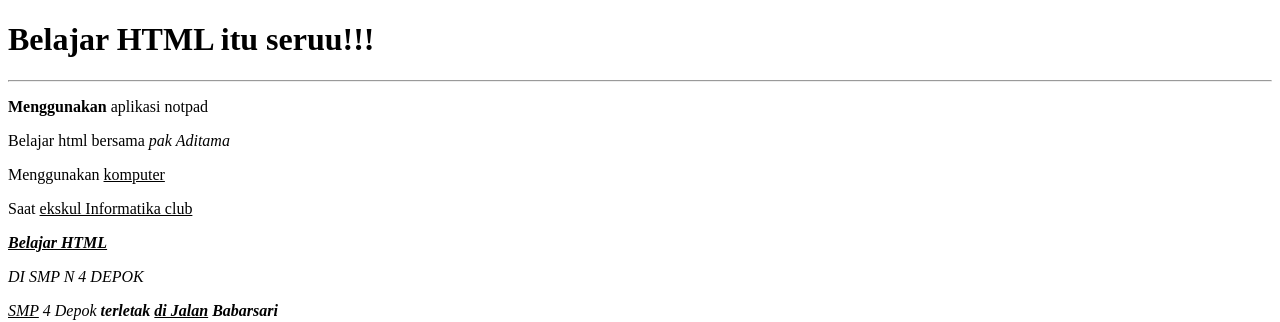
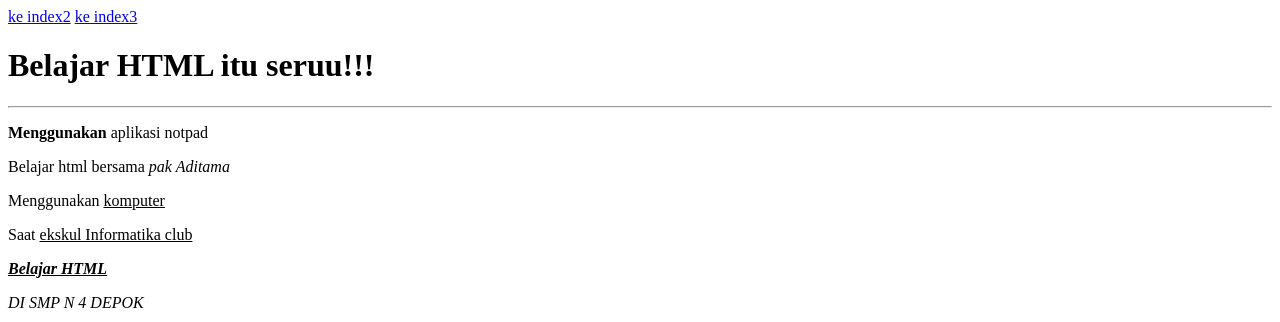
Before and after one commit to tiksmpn4depok/renana_eskul, a plain HTML site: page index.html in a window 1280 px wide. Shown: the top 322 px of the page. Drawn offline with Linux system fonts and the light colour scheme.

Commit message:
Add files via upload

```diff
--- a/index.html
+++ b/index.html
@@ -6,6 +6,9 @@
     <title>Belajar HTML</title>
 </head>
 <body>
+
+  <a href="index2.html"> ke index2</a>
+  <a href="index3.html">ke index3</a>
   <!-- Ini adalah h1/untuk judul -->
   <h1>Belajar HTML itu seruu!!!</h1>
   <!-- Ini adalah hr/untuk membuat baris  -->
```
Also changed, not shown: halaman 1.html (+2 -0 lines), index2.html (+3 -0 lines), index3.html (+3 -0 lines).
